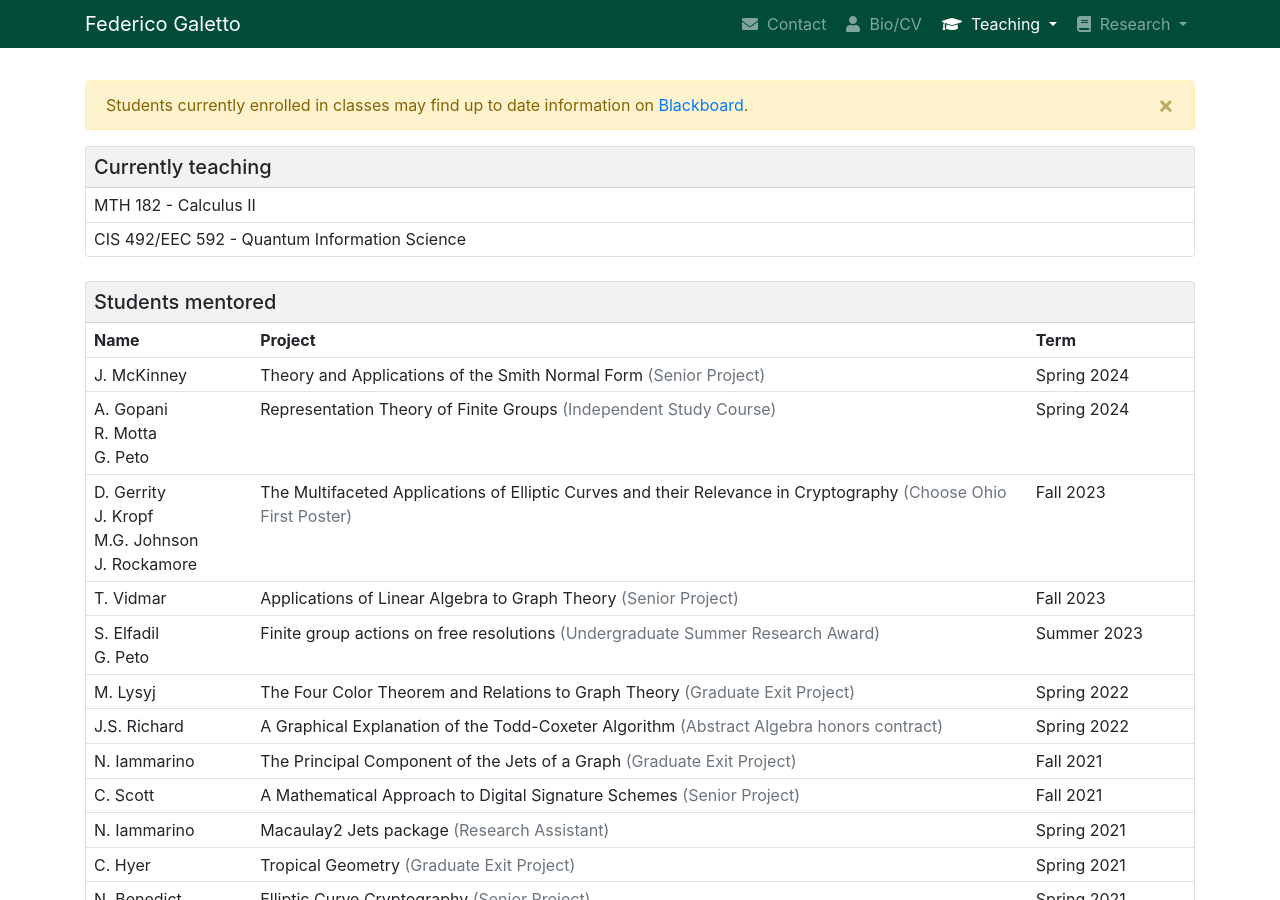
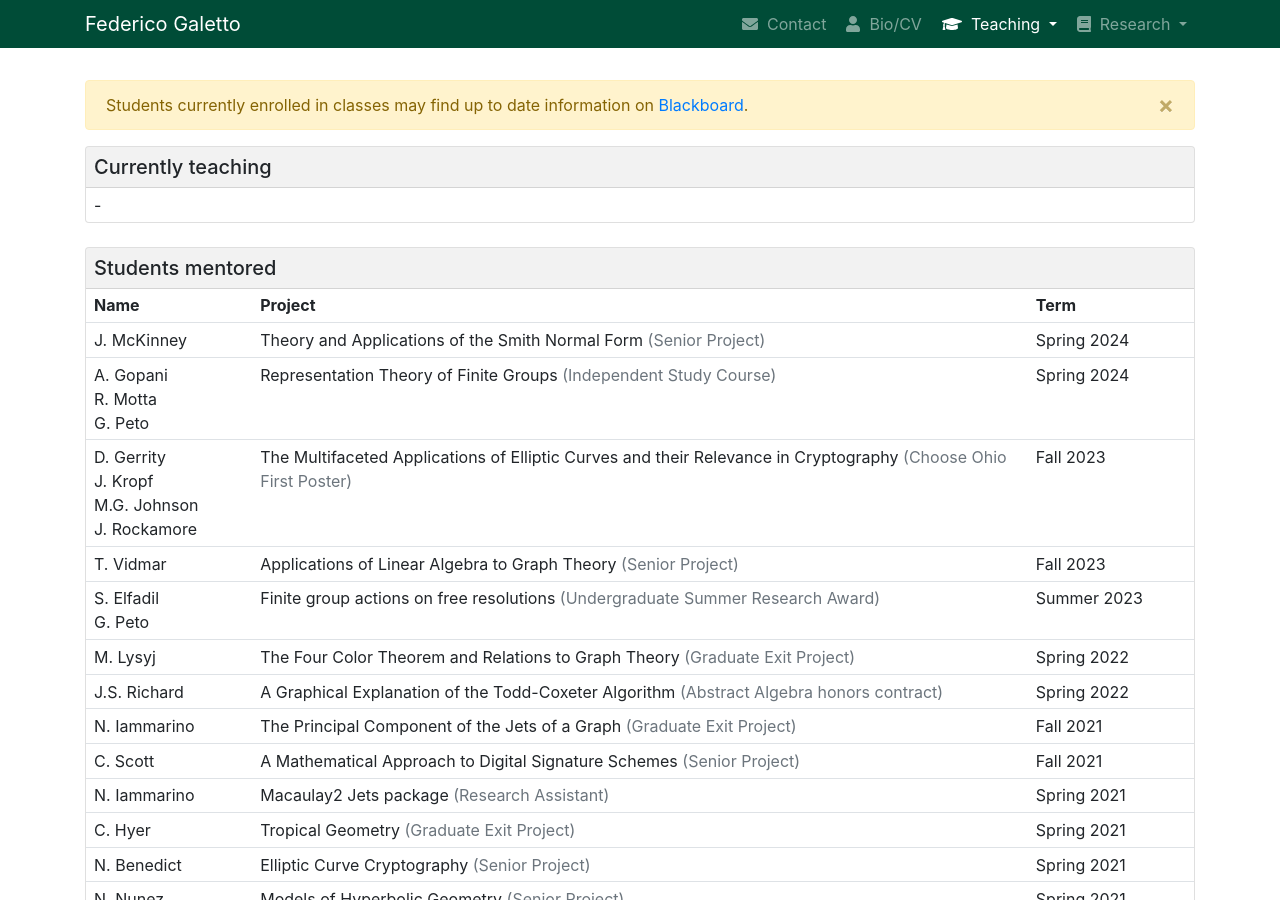
Before and after one commit to galettof/galettof.github.io, a Jekyll site: the page built from teaching.html, in a window 1280 px wide and 900 px high. Built offline with Jekyll 4.4.1, drawn with Linux system fonts in a browser that asks for light colours; nearby versions of some CDN libraries.

Commit message:
not teaching spring 25

```diff
--- a/teaching.html
+++ b/teaching.html
@@ -21,8 +21,7 @@ active: teaching
 	</div>
 	<table class="table notop table-sm mb-0">
 	  <tbody>
-	    <tr><td>MTH 182 - Calculus II</td></tr>
-	    <tr><td>CIS 492/EEC 592 - Quantum Information Science</td></tr>
+	    <tr><td>-</td></tr>
 	  </tbody>
 	</table>
       </div>
```
